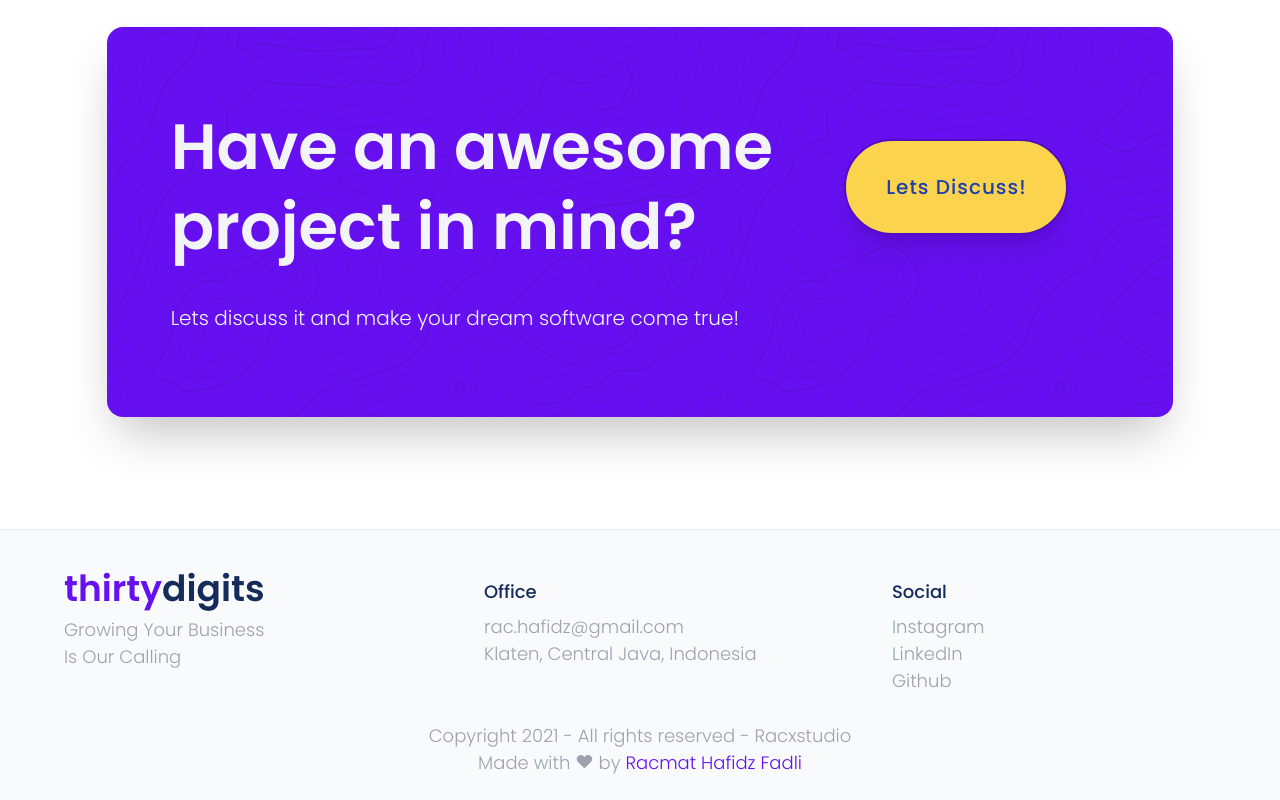
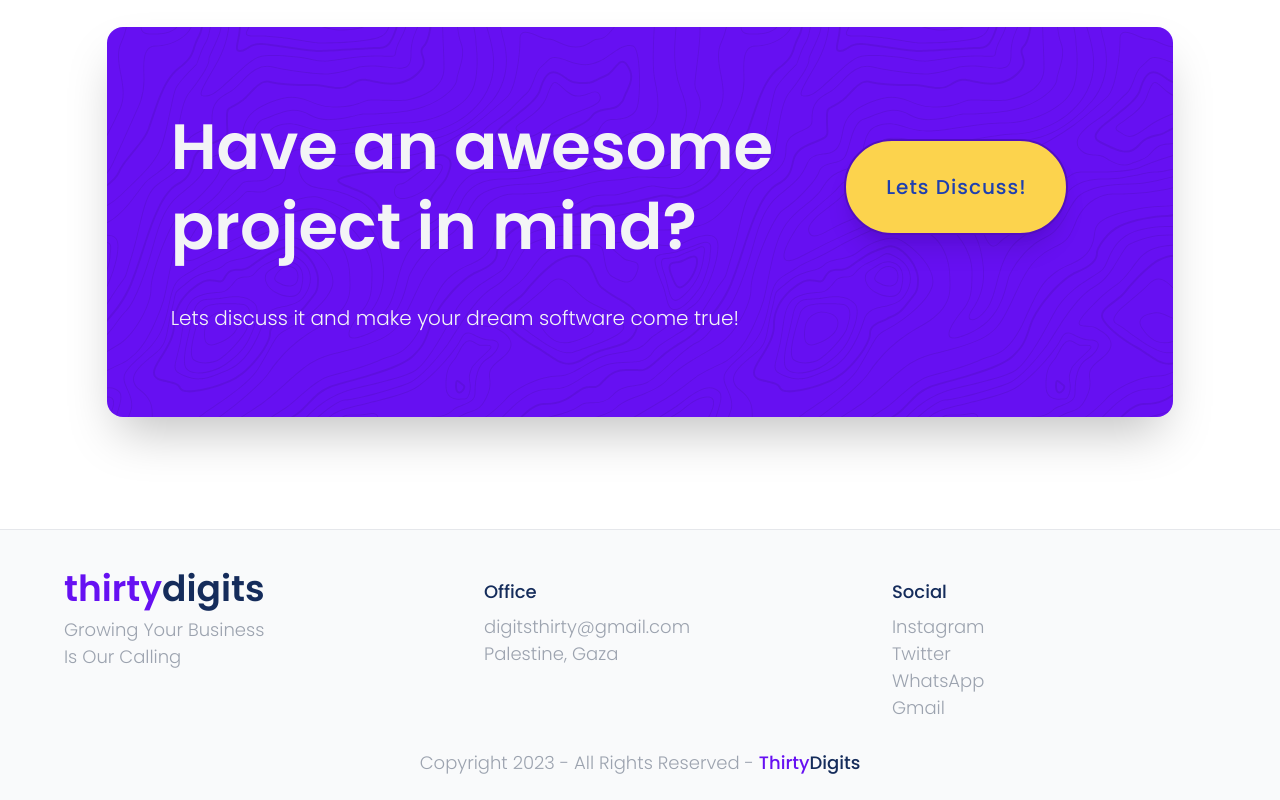
Before and after one commit to cleversamer/thirty-digits-website, a React (Create React App) app: page / in a window 1280 px wide. Shown: the part 4673-5473 px from the top of the page. Built offline with nearby package versions, Linux system fonts and the light colour scheme.

Commit message:
updated footer

```diff
--- a/src/parts/Footer.js
+++ b/src/parts/Footer.js
@@ -19,18 +19,16 @@
             <h1 className="text-lg text-theme-blue pt-4 pb-2">Office</h1>
 
             <p className="text-lg text-gray-400 font-light">
-              rac.hafidz@gmail.com
+              digitsthirty@gmail.com
             </p>
 
-            <p className="text-lg text-gray-400 font-light">
-              Klaten, Central Java, Indonesia
-            </p>
+            <p className="text-lg text-gray-400 font-light">Palestine, Gaza</p>
           </div>
 
           <div className="w-1/3 ml-16 sm:ml-0 mt-0">
             <h1 className="text-lg text-theme-blue pt-4 pb-2">Social</h1>
             <Button
-              href="https://www.instagram.com/racmathafidz/"
+              href="https://www.instagram.com/thirtydigits/"
               type="link"
               target="_blank"
               className="flex text-lg text-gray-400 font-light hover:underline"
@@ -40,47 +38,45 @@
             </Button>
 
             <Button
-              href="https://www.linkedin.com/in/racmat-hafidz-89982a156/"
+              href="https://www.twitter.com/thirtydigits/"
               type="link"
               target="_blank"
               className="flex text-lg text-gray-400 font-light hover:underline"
               isExternal
             >
-              LinkedIn
+              Twitter
             </Button>
 
             <Button
-              href="https://github.com/racmathafidz"
+              href="https://wa.me/970599995488"
               type="link"
               target="_blank"
               className="flex text-lg text-gray-400 font-light hover:underline"
               isExternal
             >
-              Github
+              WhatsApp
+            </Button>
+
+            <Button
+              href="mailto:digitsthirty@gmail.com"
+              type="link"
+              target="_blank"
+              className="flex text-lg text-gray-400 font-light hover:underline"
+              isExternal
+            >
+              Gmail
             </Button>
           </div>
         </div>
 
         <div className="flex-col text-center mt-7">
-          <p className="text-lg text-gray-400 font-light">
-            Copyright 2021 - All rights reserved - Racxstudio
+          <p className="text-lg text-gray-400 font-light capitalize">
+            Copyright {new Date().getFullYear()} - All rights reserved -{" "}
+            <span className="text-theme-blue font-medium">
+              <span className="text-theme-purple">thirty</span>
+              Digits
+            </span>
           </p>
-
-          <div className="flex-row">
-            <p className="inline-block text-lg text-gray-400 font-light">
-              Made with &#x2764; by&nbsp;
-            </p>
-
-            <Button
-              href="https://github.com/racmathafidz"
-              type="link"
-              target="_blank"
-              className="text-lg text-theme-purple font-light"
-              isExternal
-            >
-              Racmat Hafidz Fadli
-            </Button>
-          </div>
         </div>
       </div>
     </div>
```
